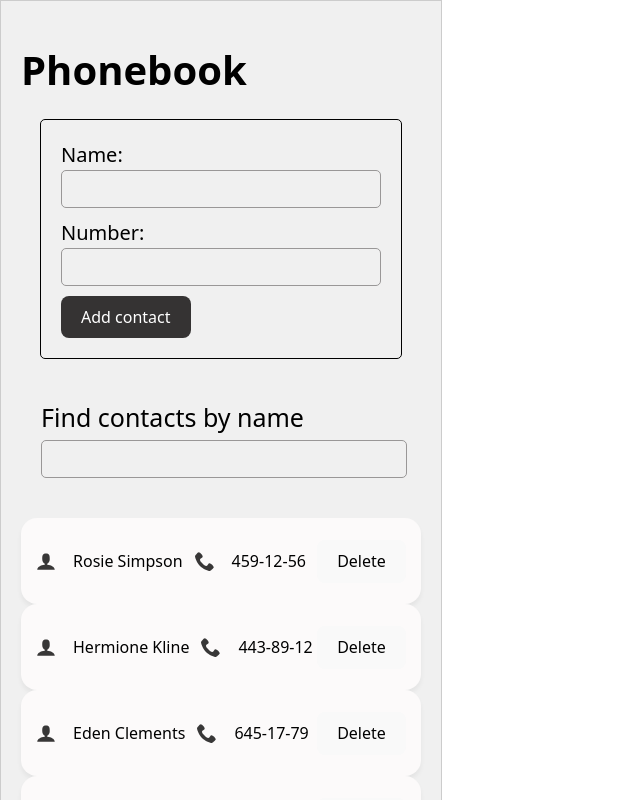
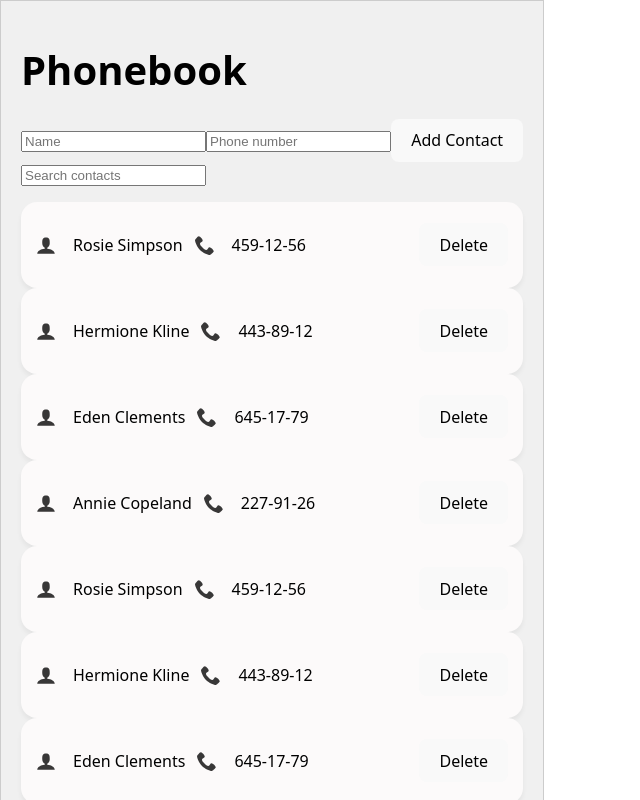
Before and after one commit to Anastasya1725/goit-react-hw-08, a React (Vite) app: page / in a window 1280 px wide. Shown: the top 800 px of the page, without its empty margins (0-640 px from the left). Built offline with nearby package versions, Linux system fonts and the light colour scheme.

Commit message:
goit-react-hw-06

```diff
--- a/src/App.jsx
+++ b/src/App.jsx
@@ -1,7 +1,6 @@
 import { useEffect } from "react";
 import { useDispatch, useSelector } from "react-redux";
-import { addContact, deleteContact } from "./redux/contactsSlice";
-import { setFilter } from "./redux/filtersSlice";
+import { addContact } from "./redux/contactsSlice";
 
 import ContactForm from "./components/ContactForm";
 import SearchBox from "./components/SearchBox";
@@ -12,8 +11,6 @@ import s from "./App.module.css";
 const App = () => {
   const dispatch = useDispatch();
   const contacts = useSelector(state => state.contacts.items);
-  const filter = useSelector(state => state.filters);
-
 
   useEffect(() => {
     const defaultContacts = [
@@ -28,32 +25,12 @@ const App = () => {
     }
   }, [contacts.length, dispatch]);
 
-  const handleFilterChange = event => {
-    dispatch(setFilter(event.target.value));
-  };
-
-  const handleAddContact = newContact => {
-    dispatch(addContact(newContact));
-  };
-
-  const handleDeleteContact = contactId => {
-    dispatch(deleteContact(contactId));
-  };
-
-  const filteredContacts = contacts.filter(contact =>
-    typeof contact.name === "string" &&
-    contact.name.toLowerCase().includes(filter.toLowerCase())
-  );
-
   return (
     <div className={s.formWrapper}>
       <h1 className={s.title}>Phonebook</h1>
-      <ContactForm onAddContact={handleAddContact} />
-      <SearchBox value={filter} onChange={handleFilterChange} />
-      <ContactList
-        contacts={filteredContacts}
-        onDeleteContact={handleDeleteContact}
-      />
+      <ContactForm />
+      <SearchBox />
+      <ContactList />
     </div>
   );
 };
--- a/src/components/Contact.jsx
+++ b/src/components/Contact.jsx
@@ -1,23 +1,31 @@
 import React from "react";
+import { useDispatch } from "react-redux";
+import { deleteContact } from "../redux/contactsSlice";
 import PersonIcon from "../icons/personal.svg?react";
 import PhoneIcon from "../icons/phone.svg?react";
 import s from "./Contact.module.css";
 
-const Contact = ({ id, name, number, onDeleteContact }) => {
-    return(
-      <div className={s.contact}>
+const Contact = ({ contact }) => {
+  const dispatch = useDispatch();
+  const { id, name, number } = contact;
+
+  const handleDelete = () => {
+    dispatch(deleteContact(id));
+  };
+
+  return (
+    <li className={s.contact}>
       <div className={s.details}>
         <PersonIcon className={s.icon} />
         <p className={s.name}>{name}</p>
         <PhoneIcon className={s.icon} />
         <p className={s.number}>{number}</p>
       </div>
-      <button className={s.deleteButton} onClick={() => onDeleteContact(id)}>
+      <button className={s.deleteButton} onClick={handleDelete}>
         Delete
       </button>
-    </div>
+    </li>
   );
-}
-
+};
 
 export default Contact;
--- a/src/components/ContactForm.jsx
+++ b/src/components/ContactForm.jsx
@@ -1,54 +1,59 @@
-import React from "react";
-import { Formik, Form, Field, ErrorMessage } from "formik";
-import * as Yup from 'yup';
-import { nanoid } from "nanoid";
+import { useDispatch, useSelector } from "react-redux";
+import { addContact } from "../redux/contactsSlice";
+import { useFormik } from "formik";
+import * as Yup from "yup";
 import s from "./ContactForm.module.css";
 
+const ContactForm = () => {
+  const dispatch = useDispatch();
+  const contacts = useSelector(state => state.contacts.items);
 
-const ContactForm = ({ onAddContact }) => {
-  const validationSchema  = Yup.object().shape({
-    name: Yup.string()
-      .min(3, 'Min 3 characters')
-      .max(50, 'Max 50 characters')
-      .required('required to fill in'),
-    number: Yup.string()
-      .min(3, 'Min 3 characters')
-      .max(50, 'Max 50 characters')
-      .required('required to fill in'),
+  const formik = useFormik({
+    initialValues: {
+      name: "",
+      number: "",
+    },
+    validationSchema: Yup.object({
+      name: Yup.string().required("Required"),
+      number: Yup.string().required("Required"),
+    }),
+    onSubmit: (values, { resetForm }) => {
+      const isDuplicate = contacts.some(
+        contact => contact.name.toLowerCase() === values.name.toLowerCase()
+      );
+
+      if (isDuplicate) {
+        alert(`${values.name} is already in contacts.`);
+        return;
+      }
+
+      dispatch(addContact({ ...values, id: crypto.randomUUID() }));
+      resetForm();
+    },
   });
 
-  const initialValues = {
-    name: '',
-    number: '',
-  };
-
-  const handleSubmit = (values, { resetForm }) => {
-    onAddContact({ ...values, id: nanoid() });
-    resetForm();
-  };
-
   return (
-    <div className={s.formcontact}>
-      <Formik
-        validationSchema={validationSchema}
-        initialValues={initialValues}
-        onSubmit={handleSubmit}
-      >
-        <Form>
-          <label>
-            <span>Name:</span>
-            <Field name="name" />
-            <ErrorMessage className={s.errormess} name="name" component="div" />
-          </label>
-          <label>
-            <span>Number:</span>
-            <Field name="number" />
-            <ErrorMessage className={s.errormess} name="number" component="div" />
-          </label>
-          <button  className={s.btnform} type="submit">Add contact</button>
-        </Form>
-      </Formik>
-    </div>
+    <form onSubmit={formik.handleSubmit} className={s.form}>
+      <input
+        type="text"
+        name="name"
+        placeholder="Name"
+        value={formik.values.name}
+        onChange={formik.handleChange}
+        className={s.input}
+      />
+      <input
+        type="tel"
+        name="number"
+        placeholder="Phone number"
+        value={formik.values.number}
+        onChange={formik.handleChange}
+        className={s.input}
+      />
+      <button type="submit" className={s.button}>
+        Add Contact
+      </button>
+    </form>
   );
 };
 
--- a/src/components/ContactList.jsx
+++ b/src/components/ContactList.jsx
@@ -1,21 +1,22 @@
-import React from "react";
+import { useSelector } from "react-redux";
 import Contact from "./Contact";
 
-const ContactList = ({contacts, onDeleteContact }) => {
-    return(
-        <ul>
-         {contacts.map(contact => (
-        <li key={contact.id}>
-          <Contact
-            id={contact.id}
-            name={contact.name}
-            number={contact.number}
-            onDeleteContact={onDeleteContact}
-          />
-        </li>
+const ContactList = () => {
+  const contacts = useSelector(state => state.contacts.items);
+  const filter = useSelector(state => state.filters);
+
+  const filteredContacts = contacts.filter(contact =>
+    typeof contact.name === "string" &&
+    contact.name.toLowerCase().includes(filter.toLowerCase())
+  );
+
+  return (
+    <ul>
+      {filteredContacts.map(contact => (
+        <Contact key={contact.id} contact={contact} />
       ))}
-      </ul>
-    );
+    </ul>
+  );
 };
 
 export default ContactList;
--- a/src/components/SearchBox.jsx
+++ b/src/components/SearchBox.jsx
@@ -1,19 +1,24 @@
-import React from "react";
+import { useDispatch, useSelector } from "react-redux";
+import { setFilter } from "../redux/filtersSlice";
 import s from "./SearchBox.module.css";
 
+const SearchBox = () => {
+  const dispatch = useDispatch();
+  const filter = useSelector(state => state.filters);
 
-const SearchBox =({value, onChange}) => {
-    return(
-      <div className={s.searchcont}>
-      <label className={s.search}>Find contacts by name
-        <input className={s.inputsearch}
-        type="text"
-        value={value}
-        onChange={onChange}
-      />
-      </label>
-      </div>
-    )
-}
+  const handleChange = (e) => {
+    dispatch(setFilter(e.target.value));
+  };
+
+  return (
+    <input
+      className={s.input}
+      type="text"
+      value={filter}
+      onChange={handleChange}
+      placeholder="Search contacts"
+    />
+  );
+};
 
 export default SearchBox;
```
